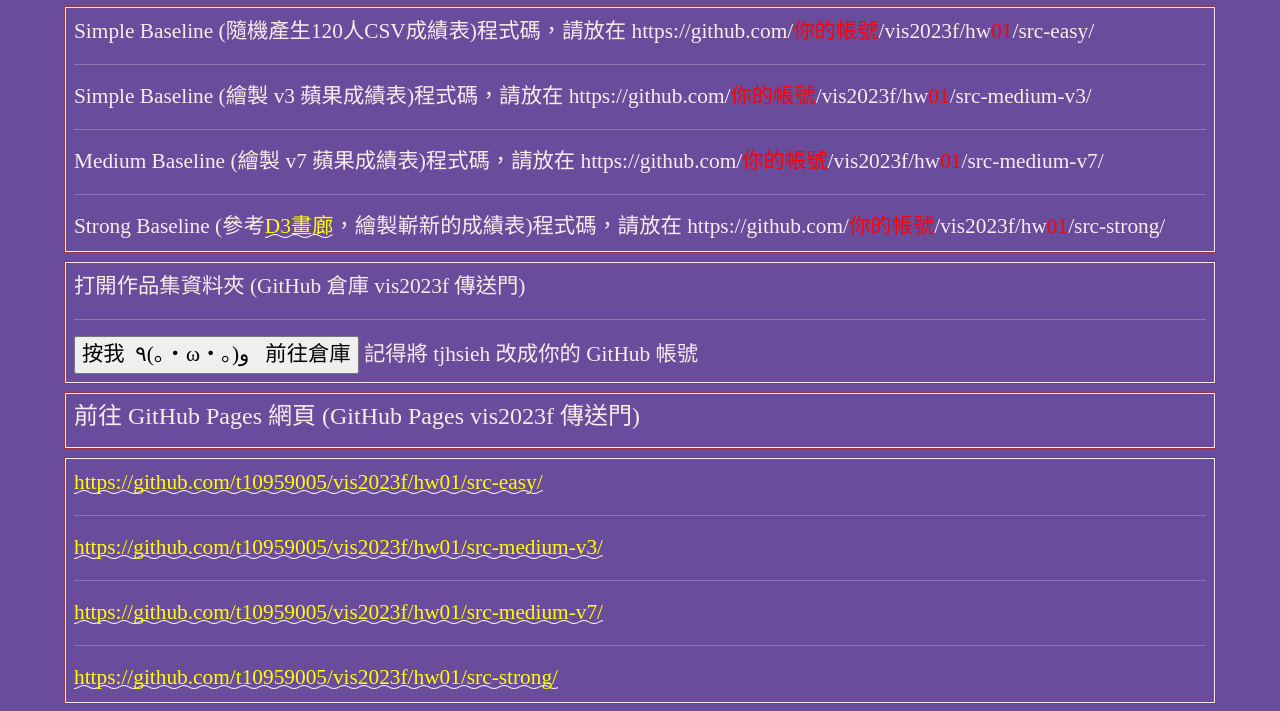
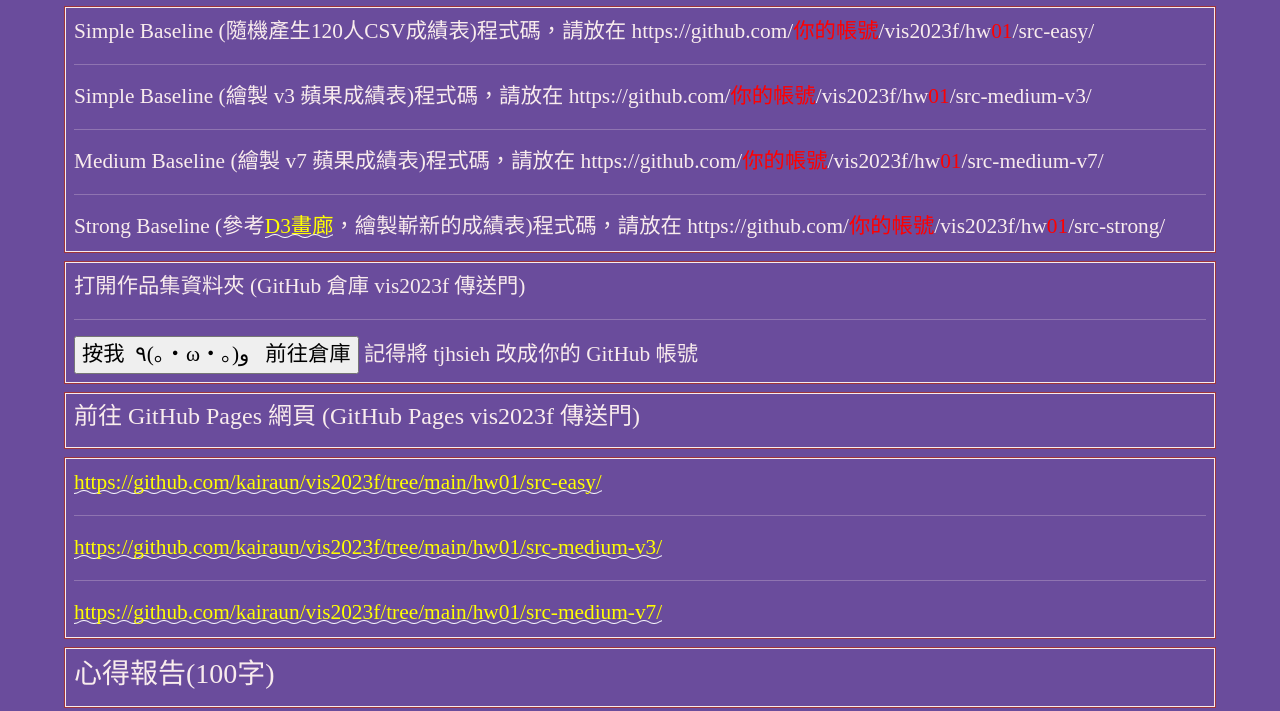
Before and after one commit to kairaun/vis2023f, a plain HTML site: page hw01/index.html in a window 1280 px wide. Shown: the part 86-797 px from the top of the page. Drawn offline with nearby package versions, Linux system fonts and the light colour scheme; a web font is replaced by a local one.

Commit message:
Update index.html

```diff
--- a/hw01/index.html
+++ b/hw01/index.html
@@ -199,7 +199,7 @@
       <div class="col-md-12 twenty">
         打開作品集資料夾 (GitHub 倉庫 vis2023f 傳送門)
         <hr>
-        <input type="button" name="back" onclick="location.href='https://github.com/t10959005/vis2023f/'" value="按我  ٩(｡・ω・｡)و   前往倉庫">
+        <input type="button" name="back" onclick="location.href='https://github.com/kairaun/vis2023f/tree/main/'" value="按我  ٩(｡・ω・｡)و   前往倉庫">
         記得將 tjhsieh 改成你的 GitHub 帳號
       </div>
   </div>
@@ -215,17 +215,11 @@
   <!-- ------------------------------------------------>
   <div class="row hw12">
     <div class="col-md-12 twenty">
-      <a
-        href="https://github.com/t10959005/vis2023f/tree/main/hw01/src-easy/">https://github.com/<span>t10959005</span>/vis2023f/hw01/src-easy/</a>
+      <a href="https://github.com/kairaun/vis2023f/tree/main/hw01/src-easy/">https://github.com/kairaun/vis2023f/tree/main/hw01/src-easy/</a>
       <hr>
-      <a
-        href="https://github.com/t10959005/vis2023f/tree/main/hw01/src-medium-v3/">https://github.com/<span>t10959005</span>/vis2023f/hw01/src-medium-v3/</a>
+      <a href="https://github.com/kairaun/vis2023f/tree/main/hw01/src-medium-v3/">https://github.com/kairaun/vis2023f/tree/main/hw01/src-medium-v3/</a>
       <hr>
-      <a
-        href="https://github.com/t10959005/vis2023f/tree/main/hw01/src-medium-v7/">https://github.com/<span>t10959005</span>/vis2023f/hw01/src-medium-v7/</a>
-      <hr>
-      <a
-        href="https://github.com/t10959005/vis2023f/tree/main/hw01/src-strong/">https://github.com/<span>t10959005</span>/vis2023f/hw01/src-strong/</a>
+      <a href="https://github.com/kairaun/vis2023f/tree/main/hw01/src-medium-v7/">https://github.com/kairaun/vis2023f/tree/main/hw01/src-medium-v7/</a>
     </div>
   </div>
 
```
